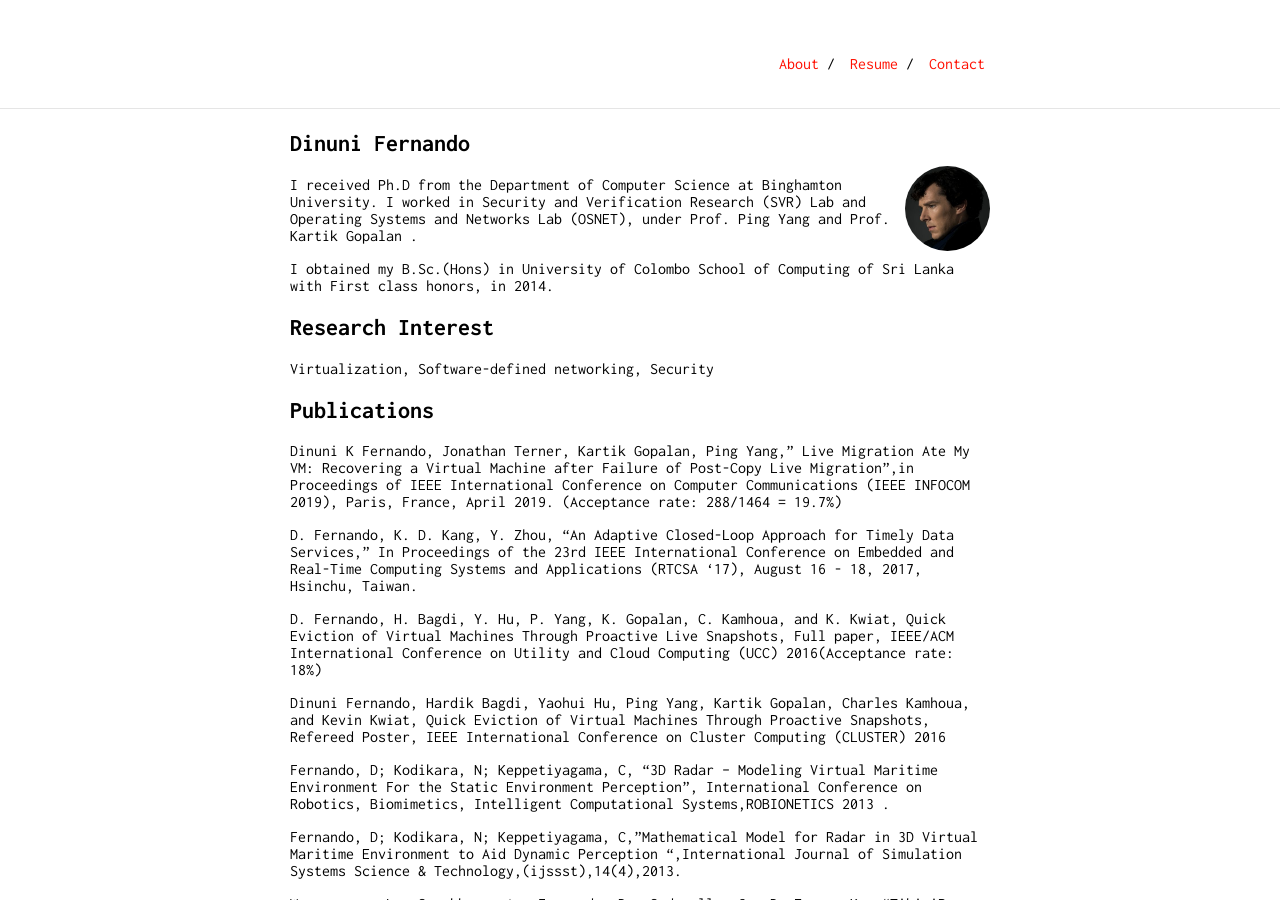
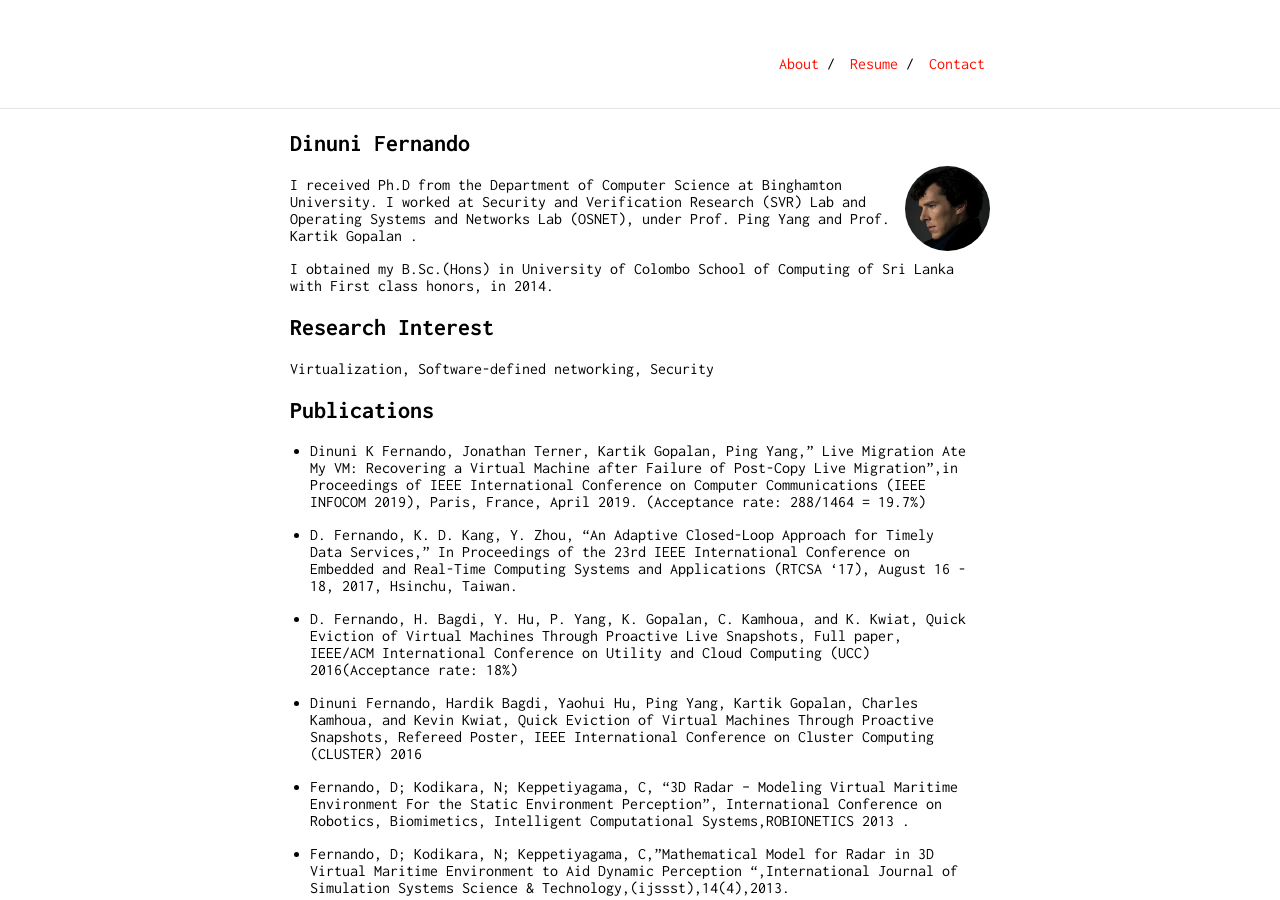
Before and after one commit to dinuni/dinuni.github.io, a Jekyll site: the page built from index.md, in a window 1280 px wide and 900 px high. Built offline with Jekyll 4.4.1, drawn with Linux system fonts in a browser that asks for light colours; our own code applies the rules of GitHub Pages for plain Markdown files.

Commit message:
adding content

```diff
--- a/index.md
+++ b/index.md
@@ -2,7 +2,7 @@
 
 <img class="profile-picture" src="sherlock.jpg">
 
-I received Ph.D from the Department of Computer Science at Binghamton University. I worked in Security and Verification Research (SVR) Lab and Operating Systems and Networks Lab (OSNET), under Prof. Ping Yang and Prof. Kartik Gopalan .
+I received Ph.D from the Department of Computer Science at Binghamton University. I worked at Security and Verification Research (SVR) Lab and Operating Systems and Networks Lab (OSNET), under Prof. Ping Yang and Prof. Kartik Gopalan .
 
 I obtained my B.Sc.(Hons) in University of Colombo School of Computing of Sri Lanka with First class honors, in 2014.
 
@@ -12,21 +12,21 @@ I obtained my B.Sc.(Hons) in University of Colombo School of Computing of Sri La
 Virtualization, Software-defined networking, Security
 ## Publications
 
-Dinuni K Fernando, Jonathan Terner, Kartik Gopalan, Ping Yang," Live Migration Ate My VM: Recovering a Virtual Machine after Failure of Post-Copy Live Migration",in Proceedings of IEEE International Conference on Computer Communications (IEEE INFOCOM 2019), Paris, France, April 2019. (Acceptance rate: 288/1464 = 19.7%)
++ Dinuni K Fernando, Jonathan Terner, Kartik Gopalan, Ping Yang," Live Migration Ate My VM: Recovering a Virtual Machine after Failure of Post-Copy Live Migration",in Proceedings of IEEE International Conference on Computer Communications (IEEE INFOCOM 2019), Paris, France, April 2019. (Acceptance rate: 288/1464 = 19.7%)
 
-D. Fernando, K. D. Kang, Y. Zhou, "An Adaptive Closed-Loop Approach for Timely Data Services," In Proceedings of the 23rd IEEE International Conference on Embedded and Real-Time Computing Systems and Applications (RTCSA '17), August 16 - 18, 2017, Hsinchu, Taiwan.
++ D. Fernando, K. D. Kang, Y. Zhou, "An Adaptive Closed-Loop Approach for Timely Data Services," In Proceedings of the 23rd IEEE International Conference on Embedded and Real-Time Computing Systems and Applications (RTCSA '17), August 16 - 18, 2017, Hsinchu, Taiwan.
 
-D. Fernando, H. Bagdi, Y. Hu, P. Yang, K. Gopalan, C. Kamhoua, and K. Kwiat, Quick Eviction of Virtual Machines Through Proactive Live Snapshots, Full paper, IEEE/ACM International Conference on Utility and Cloud Computing (UCC) 2016(Acceptance rate: 18%)
++ D. Fernando, H. Bagdi, Y. Hu, P. Yang, K. Gopalan, C. Kamhoua, and K. Kwiat, Quick Eviction of Virtual Machines Through Proactive Live Snapshots, Full paper, IEEE/ACM International Conference on Utility and Cloud Computing (UCC) 2016(Acceptance rate: 18%)
 
-Dinuni Fernando, Hardik Bagdi, Yaohui Hu, Ping Yang, Kartik Gopalan, Charles Kamhoua, and Kevin Kwiat, Quick Eviction of Virtual Machines Through Proactive Snapshots, Refereed Poster, IEEE International Conference on Cluster Computing (CLUSTER) 2016
++ Dinuni Fernando, Hardik Bagdi, Yaohui Hu, Ping Yang, Kartik Gopalan, Charles Kamhoua, and Kevin Kwiat, Quick Eviction of Virtual Machines Through Proactive Snapshots, Refereed Poster, IEEE International Conference on Cluster Computing (CLUSTER) 2016
 
-Fernando, D; Kodikara, N; Keppetiyagama, C, "3D Radar – Modeling Virtual Maritime Environment For the Static Environment Perception", International Conference on Robotics, Biomimetics, Intelligent Computational Systems,ROBIONETICS 2013 .
++ Fernando, D; Kodikara, N; Keppetiyagama, C, "3D Radar – Modeling Virtual Maritime Environment For the Static Environment Perception", International Conference on Robotics, Biomimetics, Intelligent Computational Systems,ROBIONETICS 2013 .
 
-Fernando, D; Kodikara, N; Keppetiyagama, C,"Mathematical Model for Radar in 3D Virtual Maritime Environment to Aid Dynamic Perception ",International Journal of Simulation Systems Science & Technology,(ijssst),14(4),2013.
++ Fernando, D; Kodikara, N; Keppetiyagama, C,"Mathematical Model for Radar in 3D Virtual Maritime Environment to Aid Dynamic Perception ",International Journal of Simulation Systems Science & Technology,(ijssst),14(4),2013.
 
-Weerawarne, L.; Sayakkara, A.; Fernando, D.; Suduwella, C.; De Zoysa, K., "TikiriPower - Using TikiriDB abstraction on Smart Home systems," International Conference on Advances in ICT for Emerging Regions, (ICTer), 2012.
++ Weerawarne, L.; Sayakkara, A.; Fernando, D.; Suduwella, C.; De Zoysa, K., "TikiriPower - Using TikiriDB abstraction on Smart Home systems," International Conference on Advances in ICT for Emerging Regions, (ICTer), 2012.
 
-Udalagama, S.; Sahabandu, L.; Samarkoon, L.; Fernando, D.; Chanthirasegaran, P.; Udana, S.;Asanga, D.; Fernando, C.; Keppetiyagama, C.; Ranasinghe, C., "A sustainable mechanism for gathering road traffic data using smart-phones," Advances in ICT for Emerging Regions (ICTer), 2012
++ Udalagama, S.; Sahabandu, L.; Samarkoon, L.; Fernando, D.; Chanthirasegaran, P.; Udana, S.;Asanga, D.; Fernando, C.; Keppetiyagama, C.; Ranasinghe, C., "A sustainable mechanism for gathering road traffic data using smart-phones," Advances in ICT for Emerging Regions (ICTer), 2012
 
 ## Awards/Honors
 + NSF-supported travel Grant Recipient for IEEE INFOCOM 2019
```
